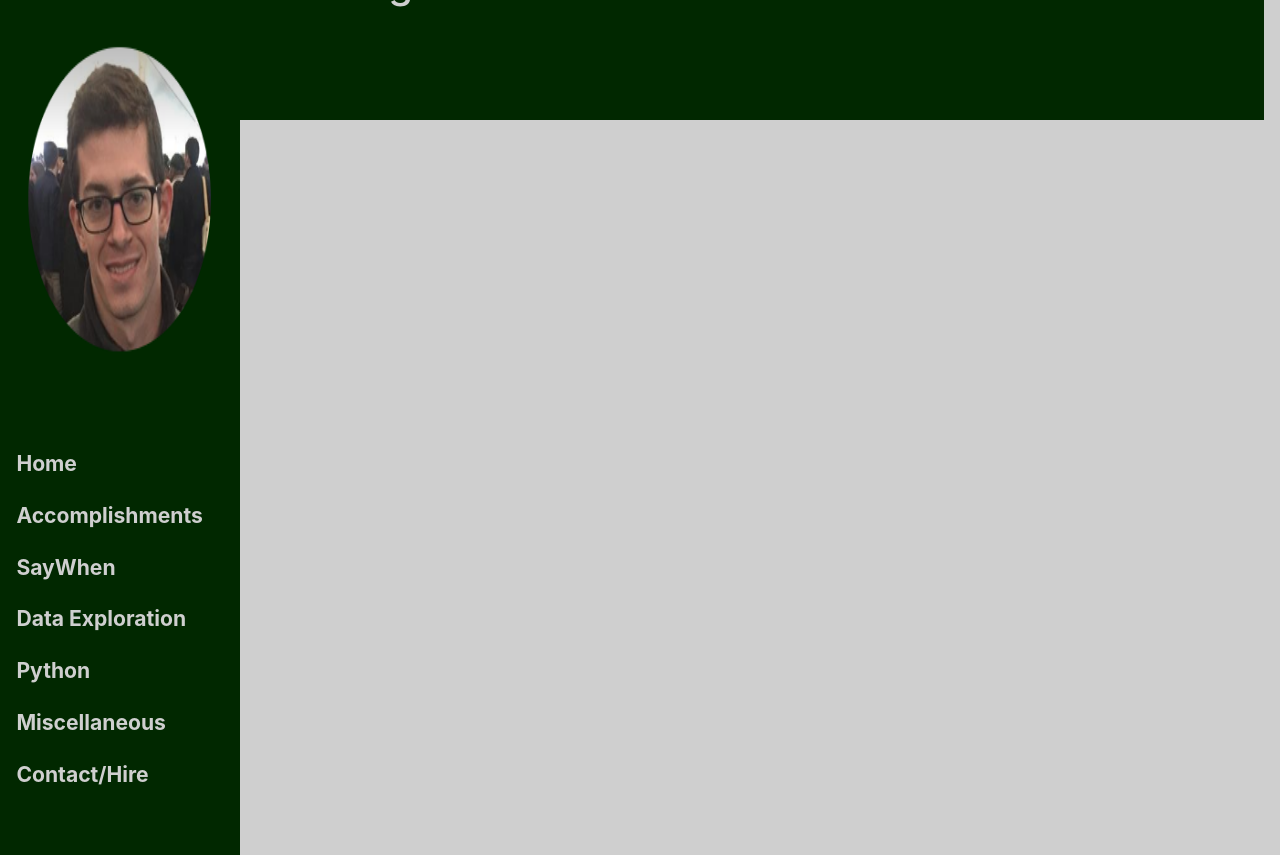
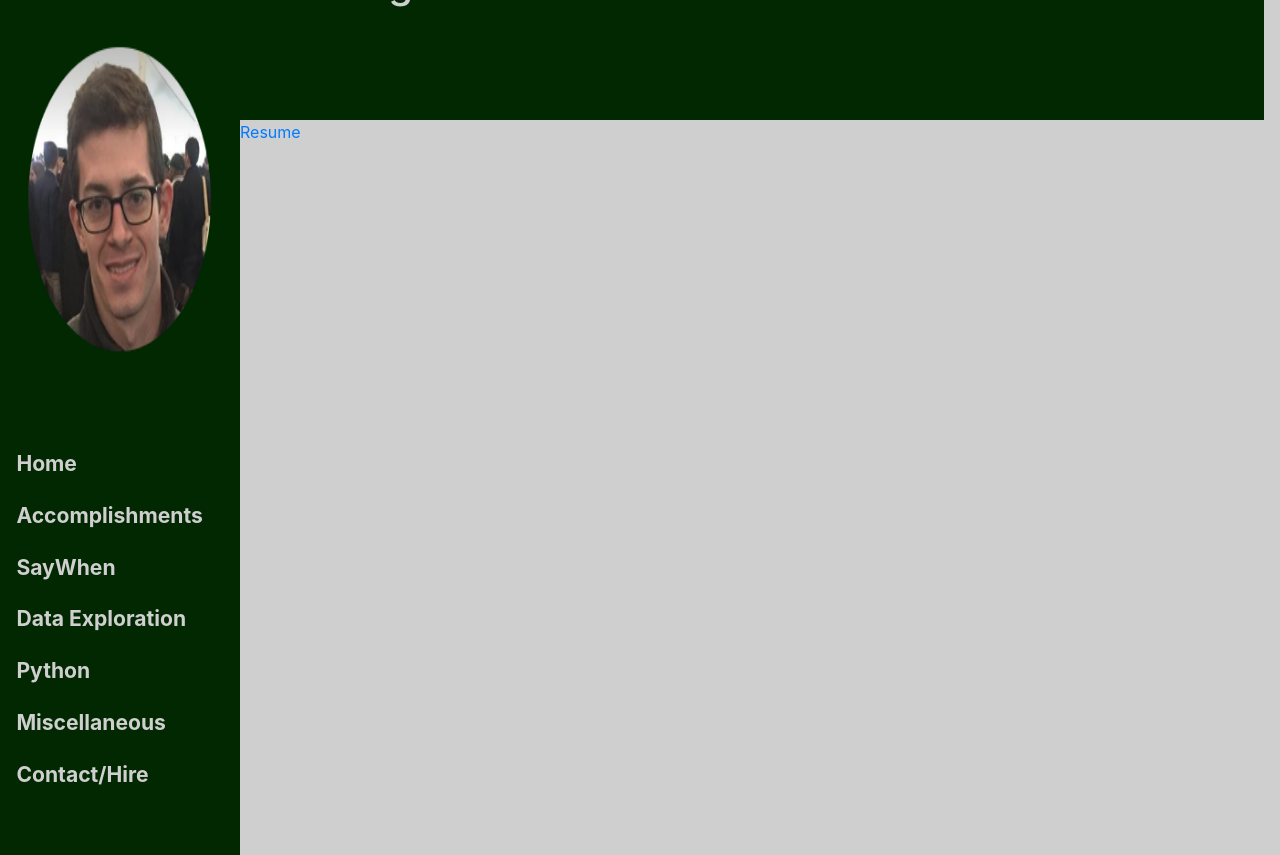
Before and after one commit to davidschneider04/PersonalSite, a Django app: page /accomplishments/ in a window 1280 px wide. Shown: the top 855 px of the page. Run offline with Django 3.2, Linux system fonts and the light colour scheme; some libraries are stand-ins or nearby versions.

Commit message:
added link to resume

```diff
--- a/dsp/templates/dsp/accomplishments.html
+++ b/dsp/templates/dsp/accomplishments.html
@@ -19,6 +19,9 @@
     	<div class="header">
     		<h1>Things I've done.</h1>
     	</div>
+      <div>
+        <a href="https://s3.amazonaws.com/davidschneiderprojects/DavidSchneider_Resume.docx">Resume</a>
+      </div>
     </div>
     {% endblock %}
   </body>
```
